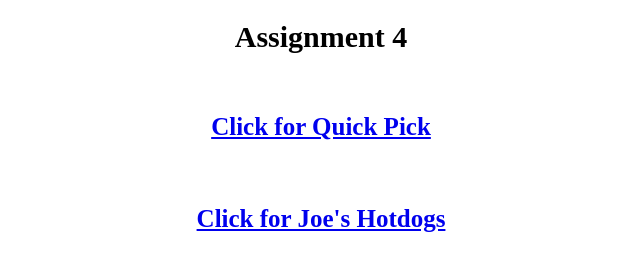
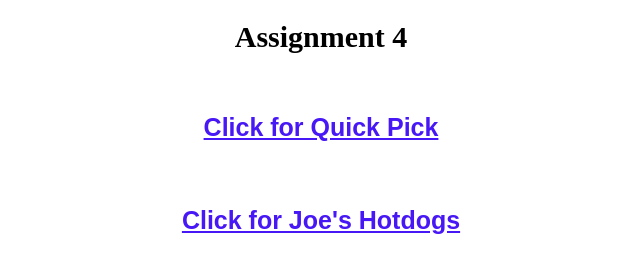
Before and after one commit to bethkrikorian/assignment4, a plain HTML site: page index.html in a window 1280 px wide. Shown: the whole page, without its empty margins (319-959 px from the left). Drawn offline with Linux system fonts and the light colour scheme.

Commit message:
Update index.html

```diff
--- a/index.html
+++ b/index.html
@@ -18,6 +18,18 @@
         font-decoration: underline;
         text-align: center;
       }
+      a:link {
+        text-decoration:underline;
+        color:#4717F6;
+        font-style:bold;
+        font-family:sans-serif;
+      }
+      a:visited {
+        text-decoration:underline;
+        color:#4717F6;
+        font-style:bold;
+        font-family:sans-serif;
+      }
     </style>
 </head>
 <body>
```
